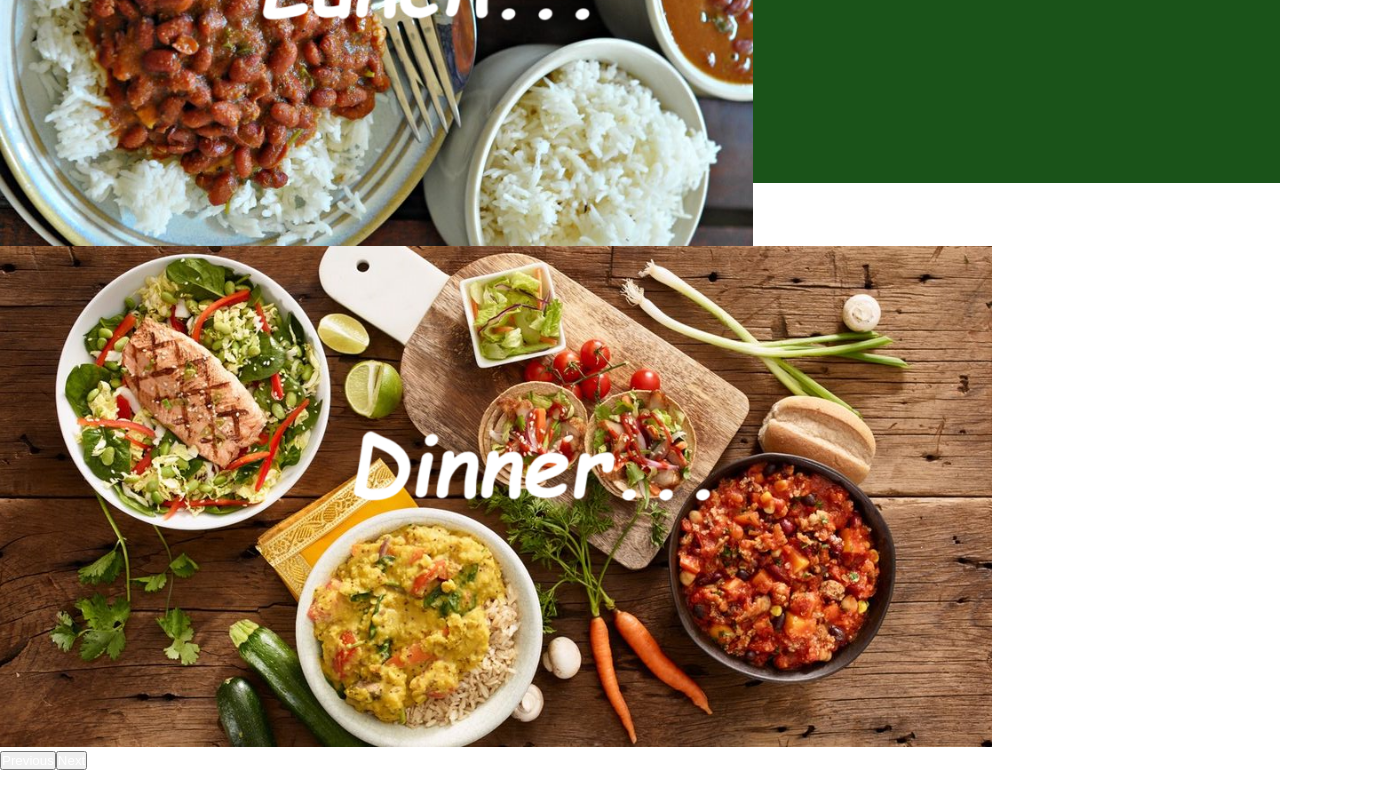
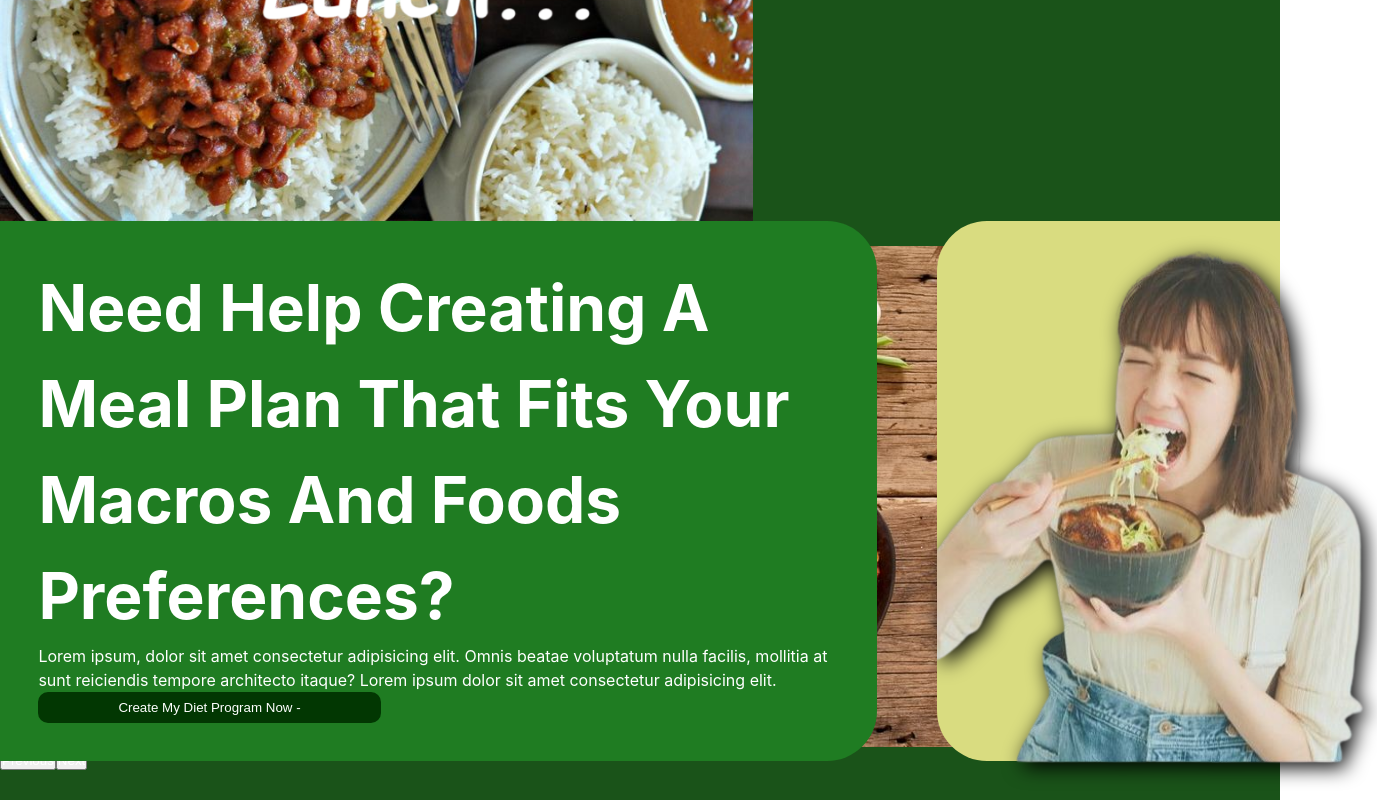
Before and after one commit to harshdharmashya/DietDuo, a React app: page / in a window 1280 px wide. Shown: the part 2057-2857 px from the top of the page, 1377 px wide, since content can reach past the window. Before the commit the page ends 2828 px from the top, so only its background shows below. Built offline with nearby package versions, Linux system fonts and the light colour scheme; no server answers; the HTML template or start-up script is replaced by a standard one.

Commit message:
one more component added

```diff
--- a/src/CSS/Carousel.css
+++ b/src/CSS/Carousel.css
@@ -10,7 +10,7 @@
 }
 @media (max-width: 480px) {
     .marquee{
-        height: 37vh;
+        height: 30vh;
     }
     .carousel-item{
         height: 230px;
--- a/src/CSS/Meal.css
+++ b/src/CSS/Meal.css
@@ -15,19 +15,24 @@
     margin: 5% 3%;
     height: 500px;
     justify-content: center;
-    column-gap: 20px;
+    column-gap: 30px;
 }
 
 .card-rec {
     width: 350px;
     height: auto;
+    box-shadow: 10px 10px 25px black;
 }
 
 .card-rec:hover {
     transform: scale(1.1);
     transition: 1s;
+    background-color: rgb(215, 214, 214);
 }
-
+.card-img-top{
+    height: 270px;
+    color:black;
+}
 .card-title {
     height: auto;
     cursor: pointer;
@@ -94,9 +99,14 @@
     flex-basis: 50%;
 }
 
+@media only screen and (min-width: 768px) and (max-width: 1024px) {
+
+}
+
+
 @media (max-width: 480px) {
     .meal {
-        height: 1580px;
+        height: 1360px;
     }
 
     .card-rec {
@@ -105,7 +115,15 @@
         margin: auto;
         height: auto;
     }
-
+    .card-rec:hover {
+        transform: none;
+        transition: 1s;
+        background-color: rgb(215, 214, 214);
+    }
+    .card-img-top{
+        height: 200px;
+        color:black;
+    }
     .contain-summry-pie {
         display: flex !important;
         flex-wrap: wrap;
@@ -127,9 +145,12 @@
     .active-meal {
         row-gap: 15px;
     }
-
     .pie-chart-health {
-        margin-left: 10px;
+        position: absolute;
+        left: 25px;
+        width: 100px;
+        height: auto;
+        cursor: pointer;
     }
 
     .diets-array {
--- /dev/null
+++ b/src/CSS/Preference.css
@@ -0,0 +1,94 @@
+.Preference{
+    height: auto;
+    background-color: #1A5319;
+    padding: 3% 0%;
+    display: flex;
+    column-gap: 60px;
+}
+.text-section{
+    background-color: #1f7c22;
+    height: auto;
+    border-radius: 0% 50px 50px 0%;
+    flex-basis: 65%;
+    padding: 3%;
+}
+.text-section h2{
+    font-size: 4rem;
+}
+.text-section p{
+    width: 800px;
+}
+.button-desk{
+    background-color: #023702;
+    color: white;
+    border: none;
+    border-radius: 10px;
+    padding: 1% 10%;
+}
+.button-res{
+    display: none;
+}
+.image-section{
+    background-color: #d9dc80;
+    height: auto;
+    border-radius: 50px 0px 0px 50px;
+    flex-basis: 32%;
+    position: relative;
+}
+.image-section img{
+    height: 570px;
+    position: absolute;
+    bottom: -7px;
+    filter: drop-shadow(5px 5px 10px black);
+}
+@media (max-width: 480px) {
+    .Preference{
+        height: 50vh;
+        flex-direction: column;
+        row-gap: 30px;
+        padding: 5% 0% 0% 0%;
+    }
+    .text-section{
+        background-color: #1f7c22;
+        height: 300px;
+        border-radius: 0% 50px 50px 0%;
+        flex-basis: none;
+        width: 98%;
+    }
+    .text-section h2{
+        font-size: 2rem;
+    }
+    .text-section p{
+        display: none;
+    }
+    .button-desk{
+        display: none;
+    }
+    .button-res{
+        background-color: #023702;
+        color: white;
+        border: none;
+        border-radius: 10px;
+        padding: 1%;
+        width: 170px;
+        margin-left: 20px;
+        display: block;
+    }
+    .image-section{
+        background-color: #d9dc80;
+        height: 500px;
+        width: 170px !important;
+        border-radius: 30px 0px 0px 30px;
+        flex-basis: 32%;
+        position: relative;
+        left: 209px;
+        bottom: 70px;
+    }
+    .image-section img{
+        height: 170px;
+        position: absolute;
+        bottom: 1px;
+        left: 2px;
+        filter: drop-shadow(5px 5px 10px black);
+    }
+}
--- a/src/component/Breakfast.tsx
+++ b/src/component/Breakfast.tsx
@@ -3,7 +3,7 @@ import { useSelector } from 'react-redux'
 import { PieChart } from '@mui/x-charts/PieChart';
 import { useDrawingArea } from '@mui/x-charts/hooks';
 import { styled } from '@mui/material/styles';
-import { Link } from "react-router-dom"
+import { createTheme } from '@mui/material/styles';
 import Modalcard from './Modalcard';
 
 const size = {
@@ -41,7 +41,7 @@ export default function Breakfast(props: any) {
         {meals?.recipes?.map((datab: any, i: number) => (
           // (i==5 || i==6 || i==7) &&
           <div className=" card card-rec mb-3 m-2" key={i}>
-            <img style={{ height: 270,color:'black' }} src={datab?.image} className="card-img-top" alt={datab?.title} />
+            <img src={datab?.image} className="card-img-top" alt={datab?.title} />
             <div className="card-body">
               <h5 className="card-title text-dark">{datab?.title}</h5>
               <div className='contain-summry-pie'>
--- a/src/component/Home.tsx
+++ b/src/component/Home.tsx
@@ -3,6 +3,7 @@ import Header from '../component/Header'
 import Carousel from '../component/Carousel';
 import Meal from '../component/Meal';
 import Modal from './Modalcard';
+import Preference from './Preference';
 
 export default function Home() {
 
@@ -12,6 +13,7 @@ export default function Home() {
       <Carousel />
       <Meal />
       <Modal/>
+      <Preference/>
     </>
   )
 }
--- /dev/null
+++ b/src/component/Preference.tsx
@@ -0,0 +1,18 @@
+// import div from "@mui/material/div";
+import img1 from "../Images/girl-removebg-preview.png"
+import "../CSS/Preference.css"
+export default function Preference() {
+  return (
+    <>
+        <div className='Preference'>
+            <div className='text-section'>
+              <h2>Need Help Creating A Meal Plan That Fits Your Macros And Foods Preferences?</h2>
+              <p>Lorem ipsum, dolor sit amet consectetur adipisicing elit. Omnis beatae voluptatum nulla facilis, mollitia at sunt reiciendis tempore architecto itaque? Lorem ipsum dolor sit amet consectetur adipisicing elit.</p>
+              <button className="button-desk">Create My Diet Program Now -</button>
+            </div>
+              <button className="button-res">Create My Diet</button>
+            <div className='image-section'><img src={img1} alt="" /></div>
+        </div>
+    </>
+  )
+}
```
Also changed, not shown: src/CSS/Header.css (+39 -16 lines), src/Images/girl-removebg-preview.png (added).
